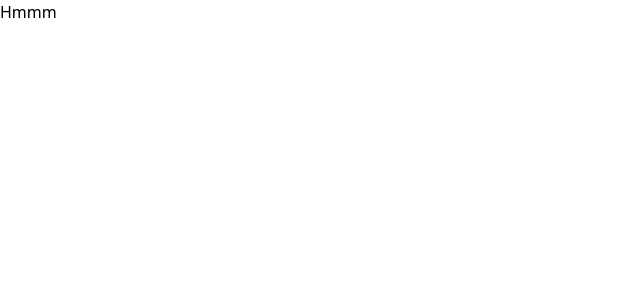
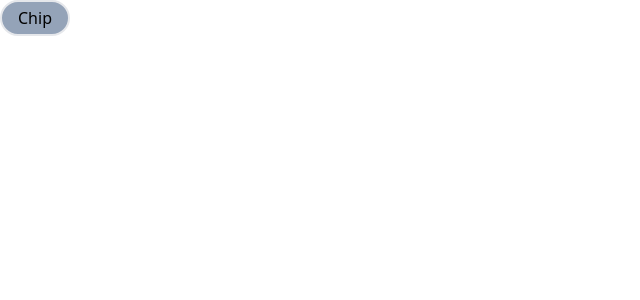
Before and after one commit to darthinvader/prompter, a React (Vite) app: page / in a window 1280 px wide. Shown: the top 300 px of the page, without its empty margins (0-640 px from the left). Built offline with nearby package versions, Linux system fonts and the light colour scheme.

Commit message:
feat: Chip

```diff
--- a/src/App.tsx
+++ b/src/App.tsx
@@ -2,5 +2,5 @@ import SearchBar from "./components/SearchBar";
 import WordChip from "./components/WordChip";
 
 export default function App() {
-  return <WordChip />;
+  return <WordChip label="Chip" />;
 }
--- a/src/components/WordChip.tsx
+++ b/src/components/WordChip.tsx
@@ -1,11 +1,15 @@
 export type WordChipProps = {
-  onClick: React.MouseEventHandler<HTMLButtonElement>;
+  onClick?: React.MouseEventHandler<HTMLButtonElement>;
+  label?: string;
 };
 
-const WordChip = ({ onClick }: WordChipProps) => {
+const WordChip = ({ onClick, label }: WordChipProps) => {
   return (
-    <button className="" onClick={onClick}>
-      Hmmm
+    <button
+      className="bg-slate-400  hover:bg-slate-500 py-1 px-4 rounded-full border-2"
+      onClick={onClick}
+    >
+      {label}
     </button>
   );
 };
```
